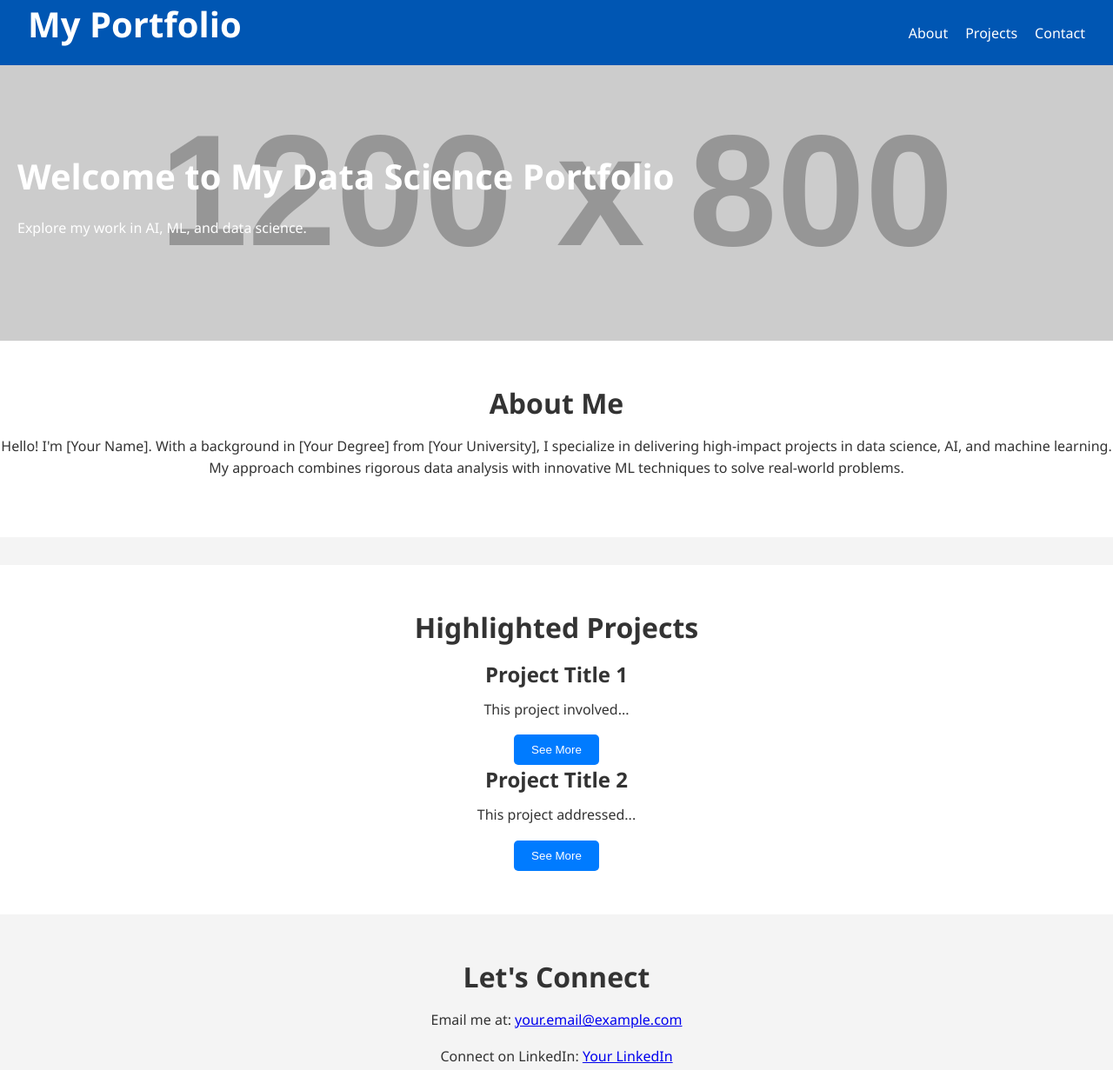
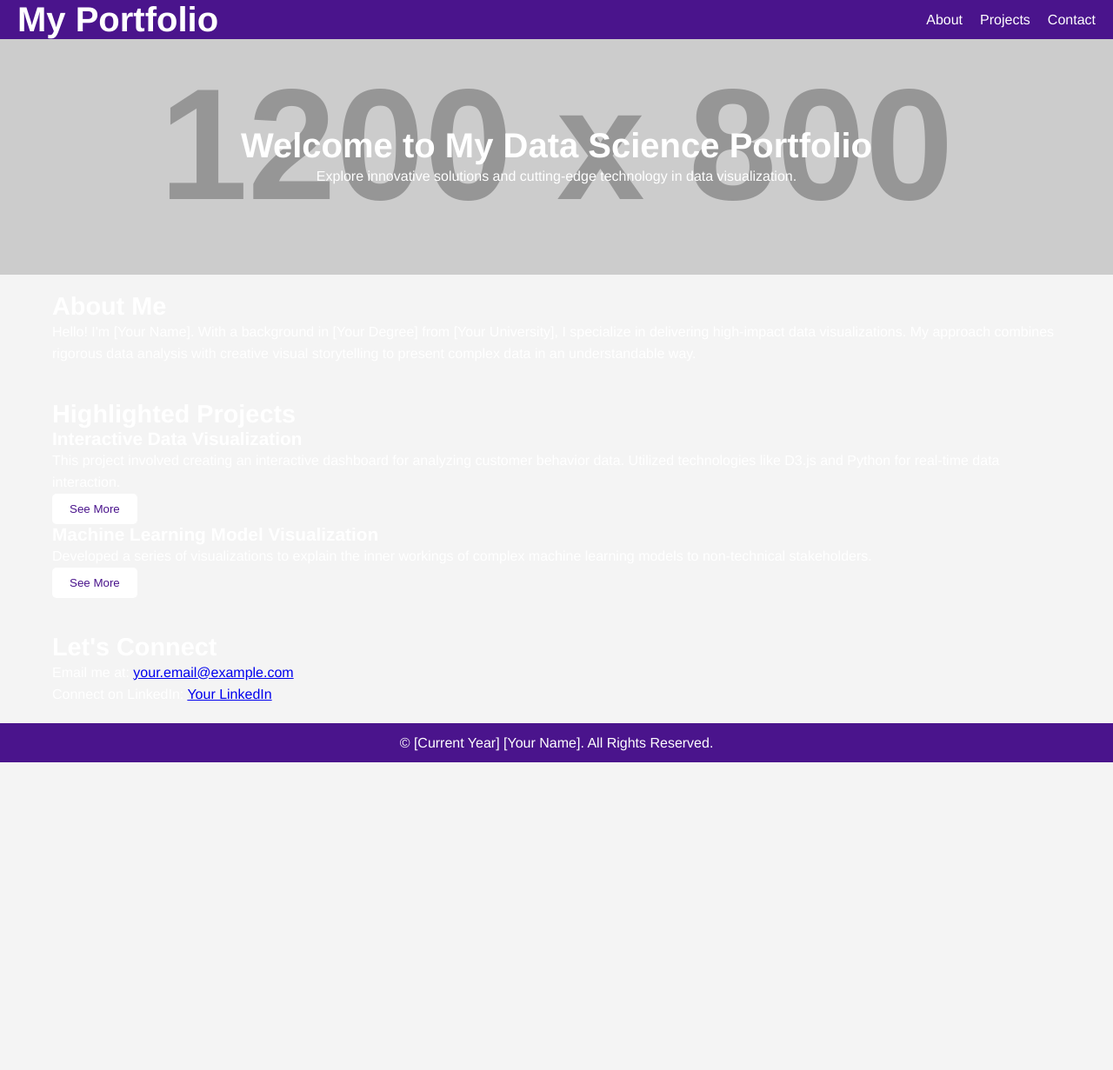
Before and after one commit to mustafakaswani10/mustafakaswani10.github.io, a plain HTML site: page index.html in a window 1280 px wide. Shown: the top 1231 px of the page at 87% size. After the commit the page ends 877 px from the top, so only its background shows below. Drawn offline with Linux system fonts and the light colour scheme; placeholder pictures from the web are drawn by us.

Commit message:
Update index.html

```diff
--- a/index.html
+++ b/index.html
@@ -5,39 +5,54 @@
     <meta name="viewport" content="width=device-width, initial-scale=1.0">
     <title>My Data Science Portfolio</title>
     <style>
-        /* Basic resets */
+        /* Basic Resets */
         * { margin: 0; padding: 0; box-sizing: border-box; }
-        body { font-family: 'Segoe UI', Tahoma, Geneva, Verdana, sans-serif; color: #333; background: #f4f4f4; overflow-x: hidden; }
+        body, html { height: 100%; font-family: 'Arial', sans-serif; scroll-behavior: smooth; }
+
+        /* Color Palette */
+        :root {
+            --primary-color: #4a148c; /* Dark purple */
+            --text-color: #ffffff; /* White */
+            --background-color: #f4f4f4; /* Light gray background for sections */
+        }
+
+        /* Typography */
+        body { font-family: 'Helvetica Neue', sans-serif; color: var(--text-color); background-color: var(--background-color); }
+        h1, h2, h3, p { color: var(--text-color); }
+        h1 { font-size: 2.5rem; }
+        h2 { font-size: 1.8rem; }
+        h3 { font-size: 1.3rem; }
+        p { font-size: 1rem; line-height: 1.6; }
+
+        /* Layout */
+        .container { max-width: 1200px; margin: auto; padding: 20px; }
+        section { padding: 50px 0; }
+        header { background: var(--primary-color); text-align: center; padding: 100px 20px; position: relative; z-index: 1; }
+
+        /* Parallax Effect for header */
+        .parallax { background-image: url('https://via.placeholder.com/1200x800/4a148c/ffffff?text=Data+Science'); background-attachment: fixed; background-position: center; background-repeat: no-repeat; background-size: cover; }
 
         /* Navigation */
-        nav { display: flex; justify-content: space-between; align-items: center; background: #0056b3; padding: 0 2em; }
-        nav h1 { color: white; }
-        nav ul { list-style: none; display: flex; }
+        nav { display: flex; justify-content: space-between; align-items: center; background: var(--primary-color); padding: 0 20px; }
+        nav ul { list-style-type: none; display: flex; }
         nav ul li { margin-left: 20px; }
-        nav ul li a { color: white; text-decoration: none; font-size: 16px; }
-        nav ul li a:hover { text-decoration: underline; }
+        nav ul li a { color: var(--text-color); text-decoration: none; font-size: 16px; }
+        nav ul li a:hover, nav ul li a:focus { color: #ddd; }
 
-        /* Sections */
-        section { padding: 50px 0; text-align: center; width: 100%; }
-        header, .about, .projects, .contact { transition: all 0.5s ease-in-out; }
-        header { background: url('https://via.placeholder.com/1200x800') no-repeat center center/cover; color: white; padding: 100px 20px; }
-        .about, .projects { background: white; color: #333; }
-        .about { margin-bottom: 2em; }
-        .contact { background: none; }
+        /* Animation */
+        @keyframes fadeIn {
+            from { opacity: 0; transform: translateY(20px); }
+            to { opacity: 1; transform: translateY(0); }
+        }
 
-        /* Typography */
-        h1, h2, h3 { margin-bottom: 0.5em; }
-        p { line-height: 1.6; font-size: 16px; margin-bottom: 1em; }
-        h1 { font-size: 2.5em; }
-        h2 { font-size: 2em; }
-        h3 { font-size: 1.5em; }
+        .fade-in { animation: fadeIn 1s ease-out; }
 
-        /* Buttons and Links */
-        .btn { background: #007BFF; color: white; border: none; padding: 10px 20px; border-radius: 5px; cursor: pointer; transition: background 0.3s; }
-        .btn:hover { background: #0056b3; }
+        /* Button */
+        .button { background: var(--text-color); color: var(--primary-color); border: none; padding: 10px 20px; border-radius: 5px; cursor: pointer; transition: background-color 0.3s; }
+        .button:hover { background-color: #ddd; color: var(--primary-color); }
 
         /* Footer */
-        footer { background: #333; color: white; text-align: center; padding: 10px 0; }
+        footer { background: var(--primary-color); color: var(--text-color); text-align: center; padding: 10px 0; }
 
         /* Responsive Design */
         @media (max-width: 768px) {
@@ -56,55 +71,38 @@
         </ul>
     </nav>
 
-    <header>
+    <header class="parallax fade-in">
         <h1>Welcome to My Data Science Portfolio</h1>
-        <p>Explore my work in AI, ML, and data science.</p>
+        <p>Explore innovative solutions and cutting-edge technology in data visualization.</p>
     </header>
 
-    <section id="about" class="about">
-        <div class="container">
-            <h2>About Me</h2>
-            <p>Hello! I'm [Your Name]. With a background in [Your Degree] from [Your University], I specialize in delivering high-impact projects in data science, AI, and machine learning. My approach combines rigorous data analysis with innovative ML techniques to solve real-world problems.</p>
+    <section id="about" class="container fade-in">
+        <h2>About Me</h2>
+        <p>Hello! I'm [Your Name]. With a background in [Your Degree] from [Your University], I specialize in delivering high-impact data visualizations. My approach combines rigorous data analysis with creative visual storytelling to present complex data in an understandable way.</p>
+    </section>
+
+    <section id="projects" class="container fade-in">
+        <h2>Highlighted Projects</h2>
+        <div>
+            <h3>Interactive Data Visualization</h3>
+            <p>This project involved creating an interactive dashboard for analyzing customer behavior data. Utilized technologies like D3.js and Python for real-time data interaction.</p>
+            <button class="button">See More</button>
+        </div>
+        <div>
+            <h3>Machine Learning Model Visualization</h3>
+            <p>Developed a series of visualizations to explain the inner workings of complex machine learning models to non-technical stakeholders.</p>
+            <button class="button">See More</button>
         </div>
     </section>
 
-    <section id="projects" class="projects">
-        <div class="container">
-            <h2>Highlighted Projects</h2>
-            <div>
-                <h3>Project Title 1</h3>
-                <p>This project involved... </p>
-                <button class="btn">See More</button>
-            </div>
-            <div>
-                <h3>Project Title 2</h3>
-                <p>This project addressed... </p>
-                <button class="btn">See More</button>
-            </div>
-        </div>
-    </section>
-
-    <section id="contact" class="contact">
-        <div class="container">
-            <h2>Let's Connect</h2>
-            <p>Email me at: <a href="mailto:your.email@example.com">your.email@example.com</a></p>
-            <p>Connect on LinkedIn: <a href="https://www.linkedin.com/in/yourprofile" target="_blank">Your LinkedIn</a></p>
-        </div>
+    <section id="contact" class="container fade-in">
+        <h2>Let's Connect</h2>
+        <p>Email me at: <a href="mailto:your.email@example.com">your.email@example.com</a></p>
+        <p>Connect on LinkedIn: <a href="https://www.linkedin.com/in/yourprofile" target="_blank">Your LinkedIn</a></p>
     </section>
 
     <footer>
         <p>© [Current Year] [Your Name]. All Rights Reserved.</p>
     </footer>
-
-    <script>
-        document.querySelectorAll('nav ul li a').forEach(link => {
-            link.addEventListener('click', function (e) {
-                e.preventDefault();
-                document.querySelector(this.getAttribute('href')).scrollIntoView({
-                    behavior: 'smooth'
-                });
-            });
-        });
-    </script>
 </body>
 </html>
```
